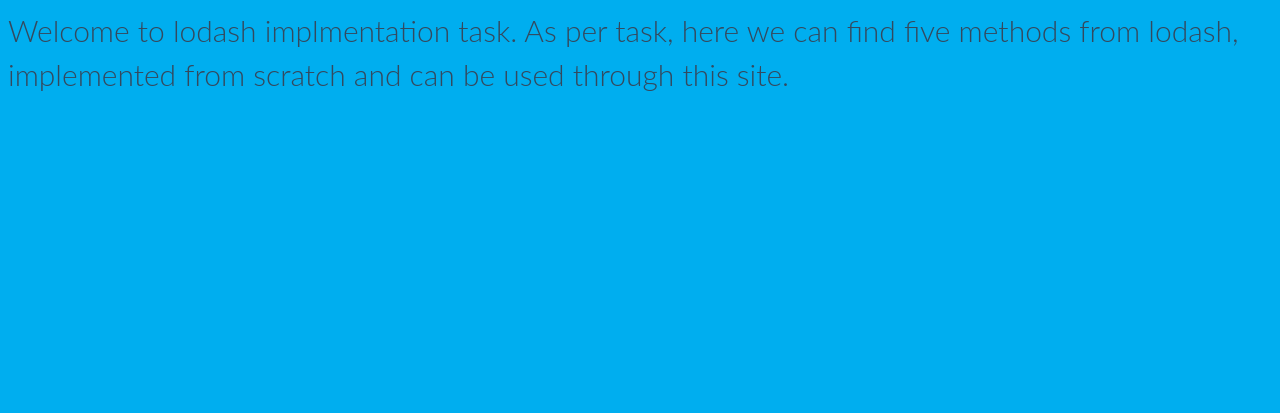
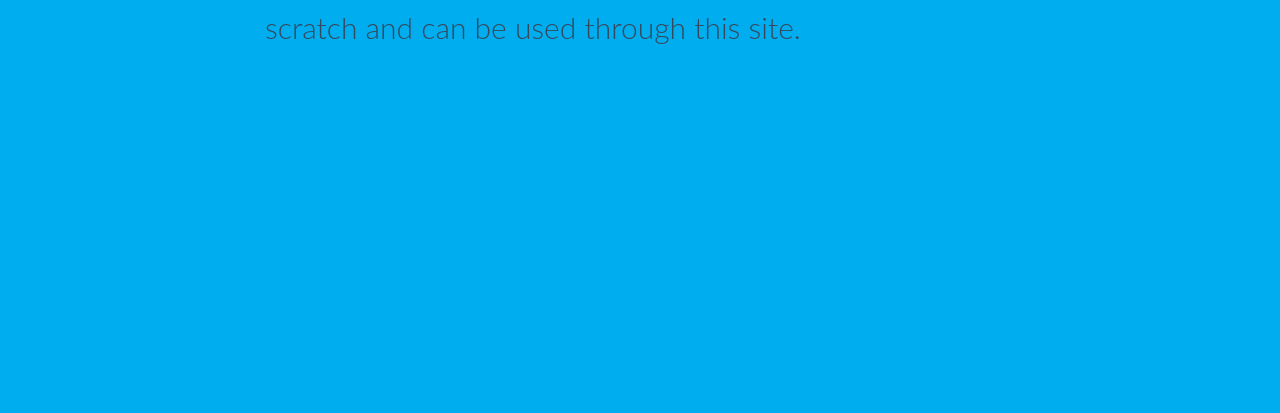
Before and after one commit to akshaymagapu/lodash_method, a website built with webpack: page dist/index.html in a window 1280 px wide. Shown: the part 395-808 px from the top of the page. Built offline with nearby package versions, Linux system fonts and the light colour scheme; files whose address does not match are found by name; a web font is replaced by a local one.

Commit message:
bootstrap fix

```diff
--- a/dist/index.html
+++ b/dist/index.html
@@ -10,8 +10,8 @@
     <script src="vendor.js"></script>
     <!-- Code -->
     <script src="js/scripts.js"></script>
-    <link rel="stylesheet" href="node_modules/bootstrap/dist/css/bootstrap.min.css">
-    <link rel="stylesheet" type="text/css" href="css/main.css" />
+	<link href="//netdna.bootstrapcdn.com/bootstrap/3.3.6/css/bootstrap.min.css" rel="stylesheet"/>
+	<link rel="stylesheet" type="text/css" href="css/main.css" />
 </head>
 
 <body ng-app="LodashImplementation">
```
